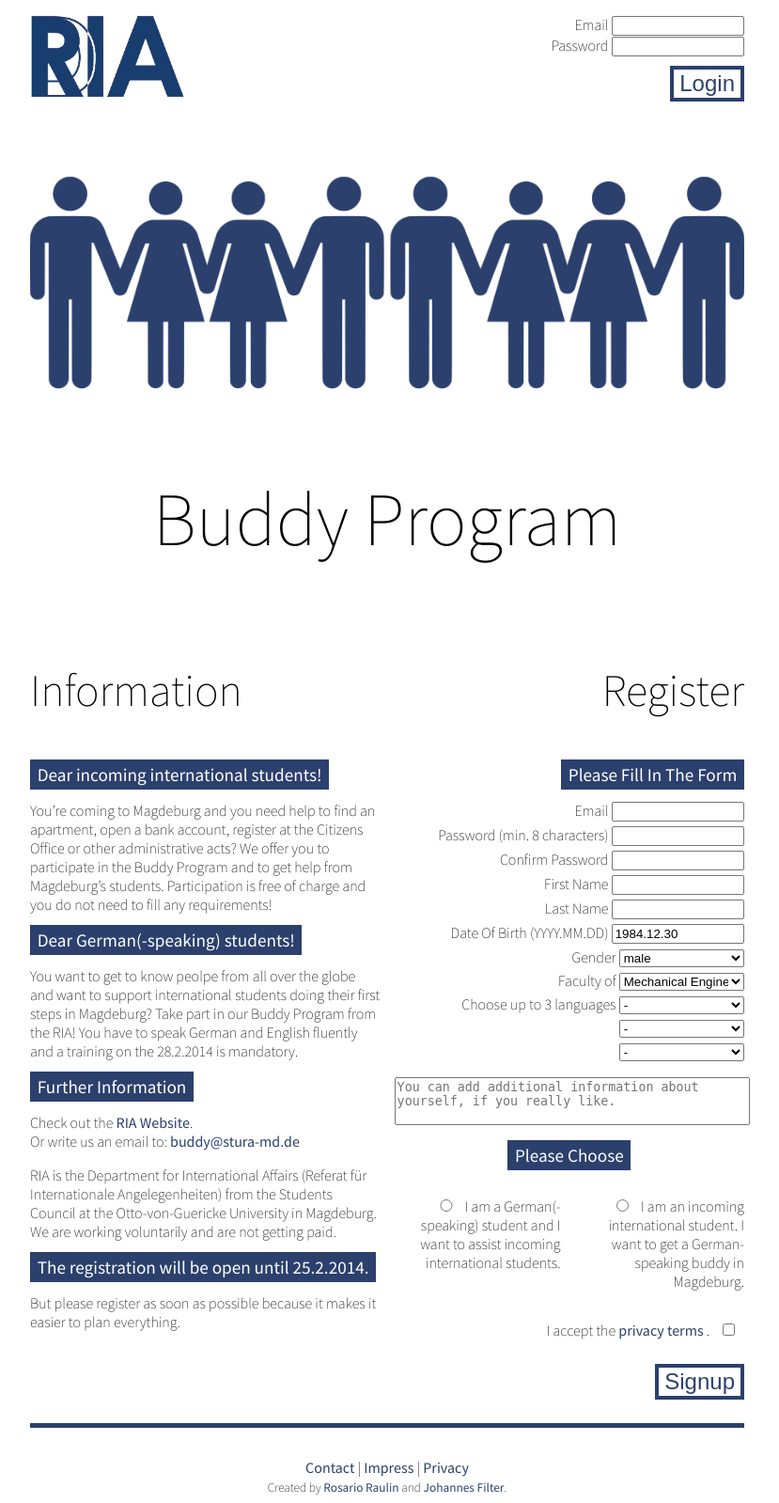
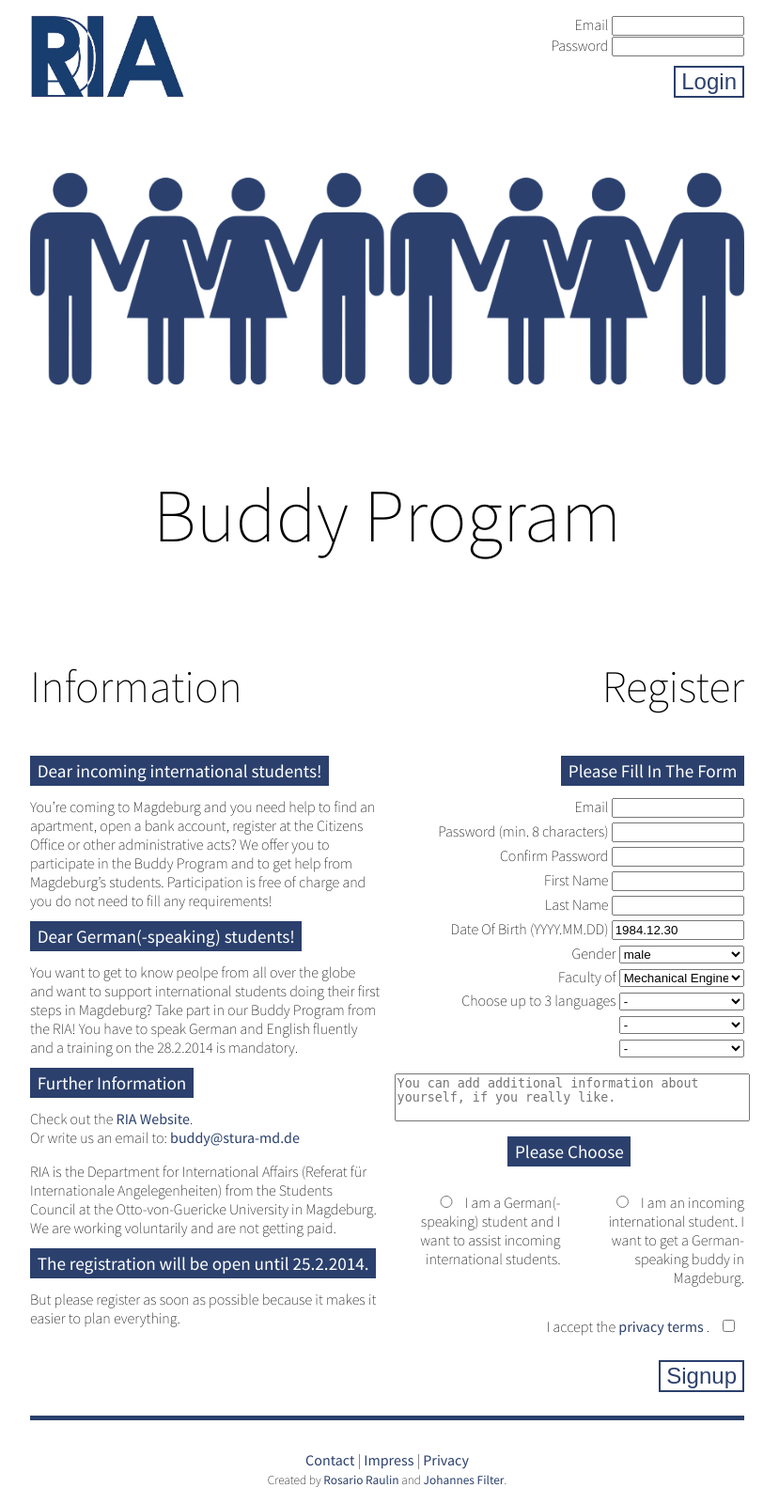
Before and after one commit to filter1/buddyreloaded, a Flask app: page / in a window 1280 px wide. Shown: the whole page at 94% size, without its empty margins (228-1057 px from the left). Run offline with Flask 2, Linux system fonts and the light colour scheme; parts of the project's set-up code (start-up, migrations or seed data) failed here and were passed over; some libraries are stand-ins or nearby versions.

Commit message:
minimalize

```diff
--- a/app/static/css/style.css
+++ b/app/static/css/style.css
@@ -79,7 +79,7 @@ header form {
 
 .button_big {
 	font-size: 1.5em;
-	border: 0.2em solid #2b406d;
+	border: 0.1em solid #2b406d;
 	background-color: white;
 	color: #2b406d;
 
```
